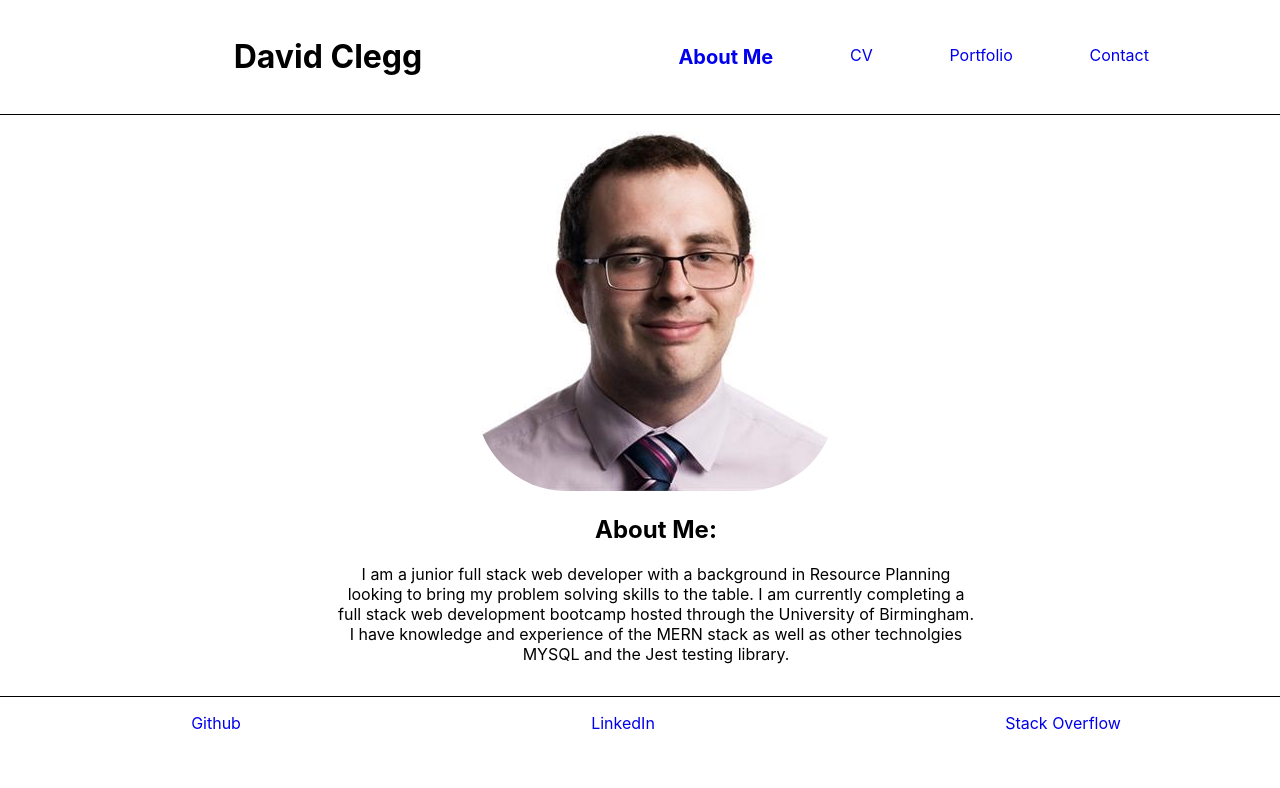
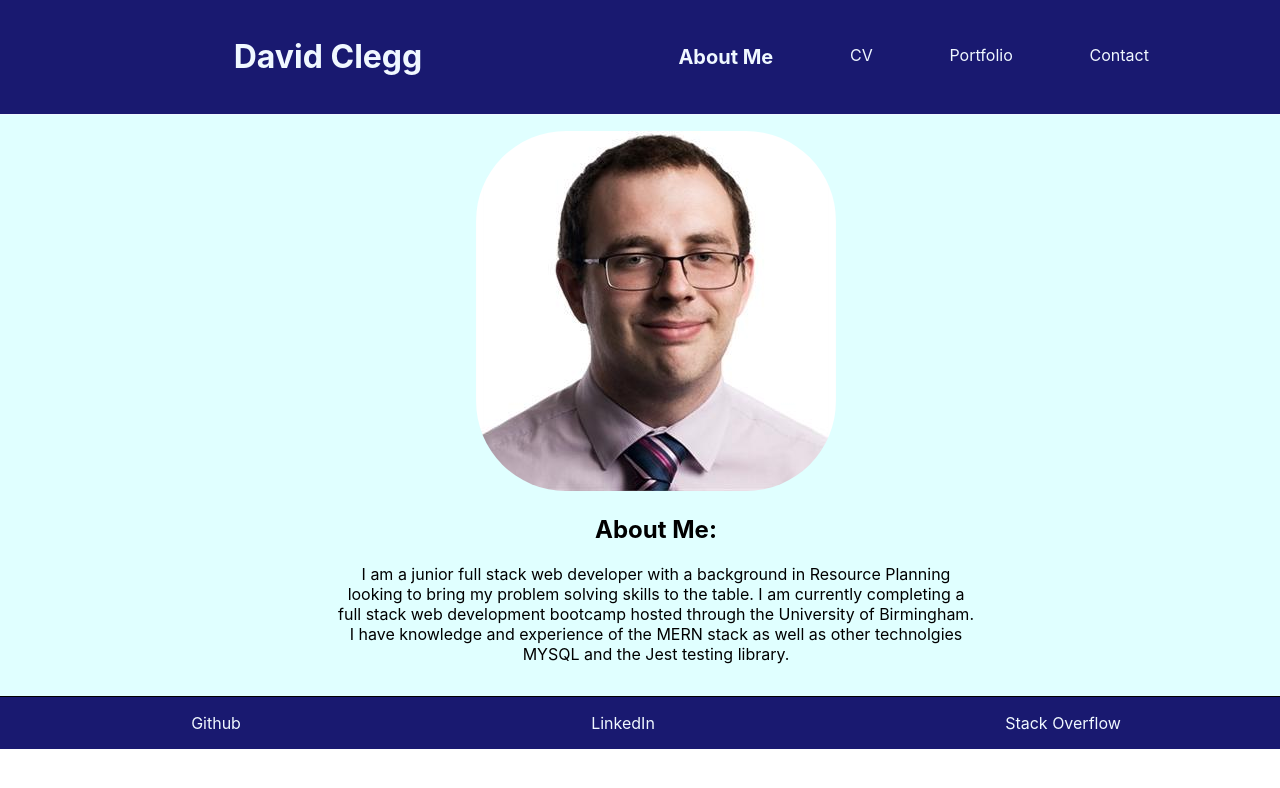
Before and after one commit to Cleggatron/React-Portfolio, a React (Create React App) app: page / in a window 1280 px wide. Shown: the top 788 px of the page. Built offline with nearby package versions, Linux system fonts and the light colour scheme.

Commit message:
added colours

```diff
--- a/src/App.css
+++ b/src/App.css
@@ -13,6 +13,18 @@ li{
 
 a{
   text-decoration: none;
+}
+
+h1{
+  font-size: 2rem;
+}
+
+h2{
+  font-size: 1.5rem;
+}
+
+h3{
+  font-size: 1.25rem;
 }
 
 .flex-vertical{
@@ -78,6 +90,20 @@ a{
   border-bottom: 1px solid;
 }
 
+.darkBackground{
+  background-color: midnightblue;
+  color: aliceblue;
+}
+
+.darkBackground a{
+  color: aliceblue;
+
+}
+
+.lightBackground{
+  background-color: lightcyan;
+}
+
 /* Media Queries for responsive design */
 
 @media screen and (max-width: 700px) {
--- a/src/components/footer.js
+++ b/src/components/footer.js
@@ -2,7 +2,7 @@ import React from "react";
 
 function Footer(){
     return (
-        <div className="width100 flex-horizontal alignCenter spaceAround padding1REM">
+        <div className="width100 flex-horizontal alignCenter spaceAround padding1REM darkBackground">
             <a href="https://github.com/Cleggatron">Github</a>
             <a href="https://www.linkedin.com/in/david-clegg-86b239a6/">LinkedIn</a>
             <a href="https://stackexchange.com/users/21019404/cleggatron">Stack Overflow</a>
--- a/src/components/header.js
+++ b/src/components/header.js
@@ -2,7 +2,7 @@ import React from "react";
 import Nav from "./headerComponents/Nav"
 function Header({currentPage, setCurrentPage}){
     return (
-        <div className="flex-horizontal spaceAround padding1REM borderBottom">
+        <div className="flex-horizontal spaceAround padding1REM borderBottom darkBackground">
             <div className="width100">
                 <h1>
                     David Clegg
--- a/src/components/projectComponents/AboutMe.js
+++ b/src/components/projectComponents/AboutMe.js
@@ -3,7 +3,7 @@ import Me from "../../assets/me.jpg"
 
 function AboutMe(){
     return (
-        <div className="width100 flex-vertical alignCenter justifyCenter padding1REM borderBottom">
+        <div className="width100 flex-vertical alignCenter justifyCenter padding1REM borderBottom lightBackground">
             <div className="width50">
                 <img src={Me} alt="A picture of me" className="borderRad25"/>
             </div>
--- a/src/components/projectComponents/CV.js
+++ b/src/components/projectComponents/CV.js
@@ -2,7 +2,7 @@ import React from "react";
 
 function CV(){
     return(
-        <div className="padding1REM borderBottom">
+        <div className="padding1REM borderBottom lightBackground">
             <h3>My CV is available <a href="https://docs.google.com/document/d/1hl8R90ub-EuJ8e8Myesh4Btm0MNxuAwhIYJBjvghg48/edit?usp=sharing">here</a></h3>
             <br/>
             <h3>Front End Proficiencies:</h3>
--- a/src/components/projectComponents/Contact.js
+++ b/src/components/projectComponents/Contact.js
@@ -54,7 +54,7 @@ function Contact(){
     }
 
     return(
-        <div className="padding1REM borderBottom">
+        <div className="padding1REM borderBottom lightBackground">
             <h2> Contact Me:</h2>
             <form>
                 <label>Name:</label>
--- a/src/components/projectComponents/Portfolio.js
+++ b/src/components/projectComponents/Portfolio.js
@@ -9,7 +9,7 @@ import TeamProfileGenerator from "../../assets/TeamProfileGenerator.png"
 
 function Portfolio(){
     return(
-        <div className="padding1REM flex-horizontal flex-wrap spaceAround alignCenter">
+        <div className="padding1REM flex-horizontal flex-wrap spaceAround alignCenter lightBackground">
             <div className="width45 wrap borderBottom">
                 <h3>
                     Five Star Local
```
